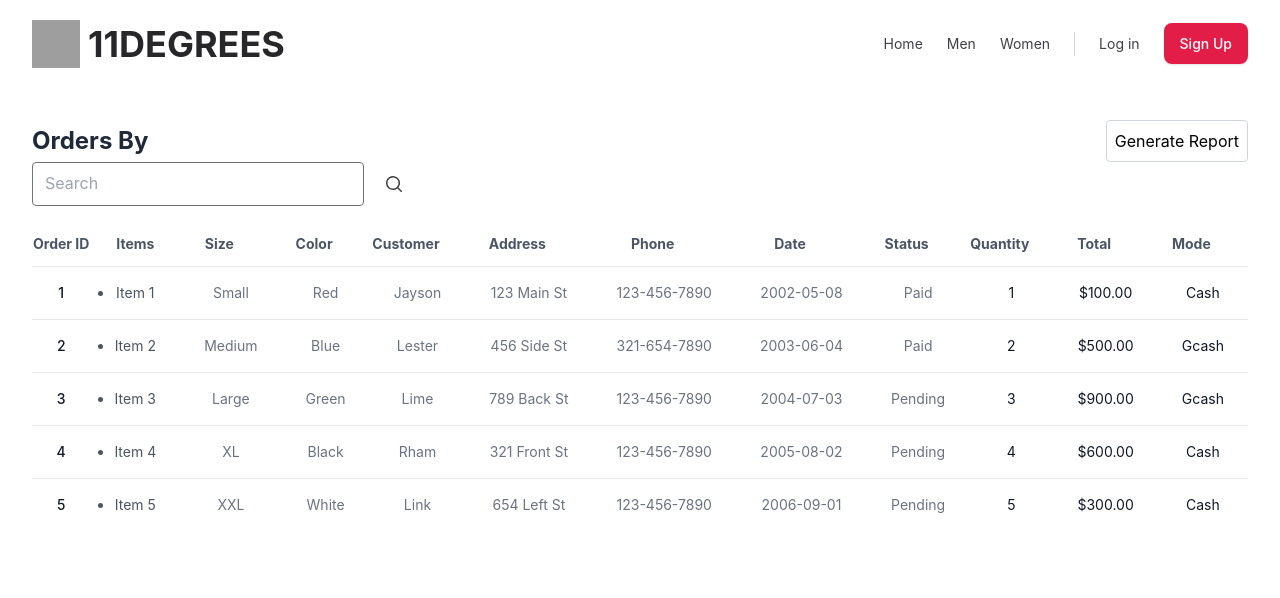
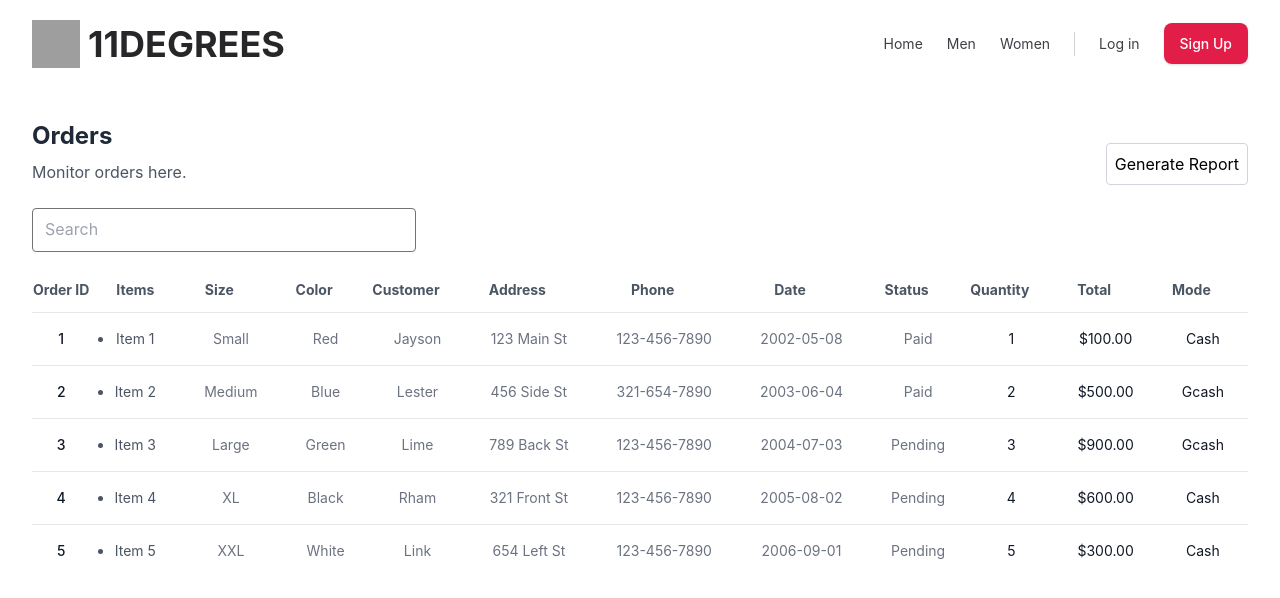
Before and after one commit to JaysonLester/11D-Commerce, a React (Create React App) app: page /orders in a window 1280 px wide. Shown: the top 598 px of the page. Built offline with nearby package versions, Linux system fonts and the light colour scheme; grey boxes are pictures that could not be loaded.

Commit message:
did minor changes in inventory, orders, userslist page

```diff
--- a/src/components/inventory/inventory.jsx
+++ b/src/components/inventory/inventory.jsx
@@ -182,21 +182,6 @@ export default function Inventory() {
               value={itemData.searchTerm}
               onChange={(e) => setItemData({ ...itemData, searchTerm: e.target.value })}
             />
-            <span
-              className="input-group-text flex items-center mt-2 md:mt-0 md:ml-2 whitespace-nowrap rounded px-3 py-2 text-center text-base font-normal text-neutral-700 dark:text-grey-900"
-              id="basic-addon2">
-              <svg
-                xmlns="http://www.w3.org/2000/svg"
-                viewBox="0 0 20 20"
-                fill="currentColor"
-                className="h-5 w-5">
-                <path
-                  fillRule="evenodd"
-                  d="M9 3.5a5.5 5.5 0 100 11 5.5 5.5 0 000-11zM2 9a7 7 0 1112.452 4.391l3.328 3.329a.75.75 0 11-1.06 1.06l-3.329-3.328A7 7 0 012 9z"
-                  clipRule="evenodd"
-                />
-              </svg>
-            </span>
           </div>
         </div>
         <div className="mt-12 relative h-max overflow-auto">
--- a/src/components/orders/orders.jsx
+++ b/src/components/orders/orders.jsx
@@ -95,8 +95,12 @@ const Orders = () => {
             <Nav />
             <div className="flex-grow p-8">
                 <div className="flex items-center justify-between">
-                    <h1 className="text-gray-800 text-xl font-bold sm:text-2xl">Orders By</h1>
-
+                    <div className="max-w-lg">
+                        <h3 className="text-gray-800 text-xl font-bold sm:text-2xl">Orders</h3>
+                        <p className="text-gray-600 mt-2 mb-6">
+                            Monitor orders here.
+                        </p>
+                    </div>
                     <button onClick={handleOpenModal} className="p-2 border border-gray-300 rounded">
                         <p>Generate Report</p>
                     </button>
@@ -116,21 +120,6 @@ const Orders = () => {
                             value={searchTerm}
                             onChange={handleSearch}
                         />
-                        <span
-                            className="input-group-text flex items-center mt-2 md:mt-0 md:ml-2 whitespace-nowrap rounded px-3 py-2 text-center text-base font-normal text-neutral-700 dark:text-grey-900"
-                            id="basic-addon2">
-                            <svg
-                                xmlns="http://www.w3.org/2000/svg"
-                                viewBox="0 0 20 20"
-                                fill="currentColor"
-                                className="h-5 w-5">
-                                <path
-                                    fillRule="evenodd"
-                                    d="M9 3.5a5.5 5.5 0 100 11 5.5 5.5 0 000-11zM2 9a7 7 0 1112.452 4.391l3.328 3.329a.75.75 0 11-1.06 1.06l-3.329-3.328A7 7 0 012 9z"
-                                    clipRule="evenodd"
-                                />
-                            </svg>
-                        </span>
                     </div>
                 </div>
                 <table className="w-full table-auto text-sm ">
--- a/src/components/users-list/userslist.jsx
+++ b/src/components/users-list/userslist.jsx
@@ -126,6 +126,12 @@ export default function UsersList() {
     <div>
       <Nav />
       <div className="mx-4 md:mx-8 lg:mx-16 xl:mx-20 my-8">
+        <div className="max-w-lg">
+          <h3 className="text-gray-800 text-xl font-bold sm:text-2xl">Users</h3>
+          <p className="text-gray-600 mt-2 mb-6">
+            Manage users here.
+          </p>
+        </div>
         <div className="mb-3 md:w-96">
           <div className="relative mb-4 flex flex-col md:flex-row items-stretch">
             <input
@@ -137,21 +143,7 @@ export default function UsersList() {
               value={searchTerm}
               onChange={(e) => setSearchTerm(e.target.value)}
             />
-            <span
-              className="input-group-text flex items-center mt-2 md:mt-0 md:ml-2 whitespace-nowrap rounded px-3 py-2 text-center text-base font-normal text-neutral-700 dark:text-grey-900"
-              id="basic-addon2">
-              <svg
-                xmlns="http://www.w3.org/2000/svg"
-                viewBox="0 0 20 20"
-                fill="currentColor"
-                className="h-5 w-5">
-                <path
-                  fillRule="evenodd"
-                  d="M9 3.5a5.5 5.5 0 100 11 5.5 5.5 0 000-11zM2 9a7 7 0 1112.452 4.391l3.328 3.329a.75.75 0 11-1.06 1.06l-3.329-3.328A7 7 0 012 9z"
-                  clipRule="evenodd"
-                />
-              </svg>
-            </span>
+
           </div>
         </div>
         <table className="table-auto w-full">
```
